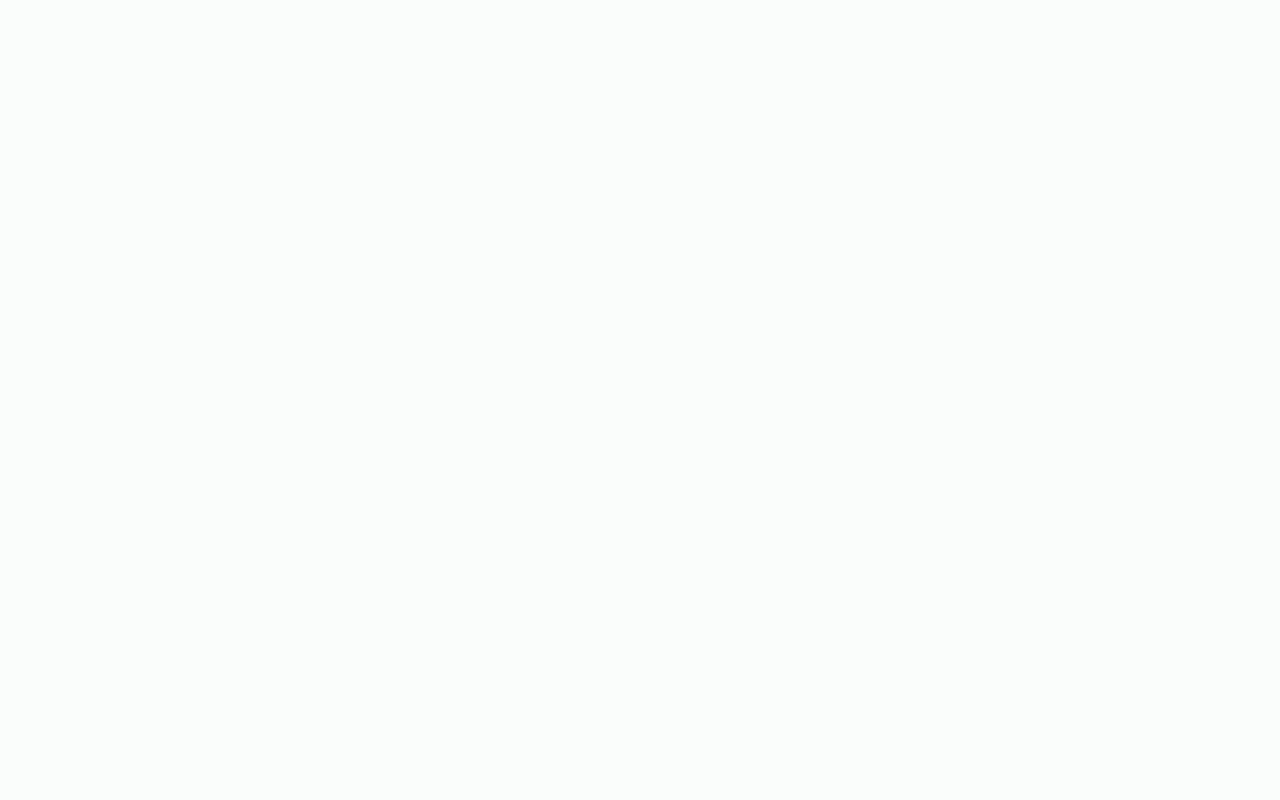
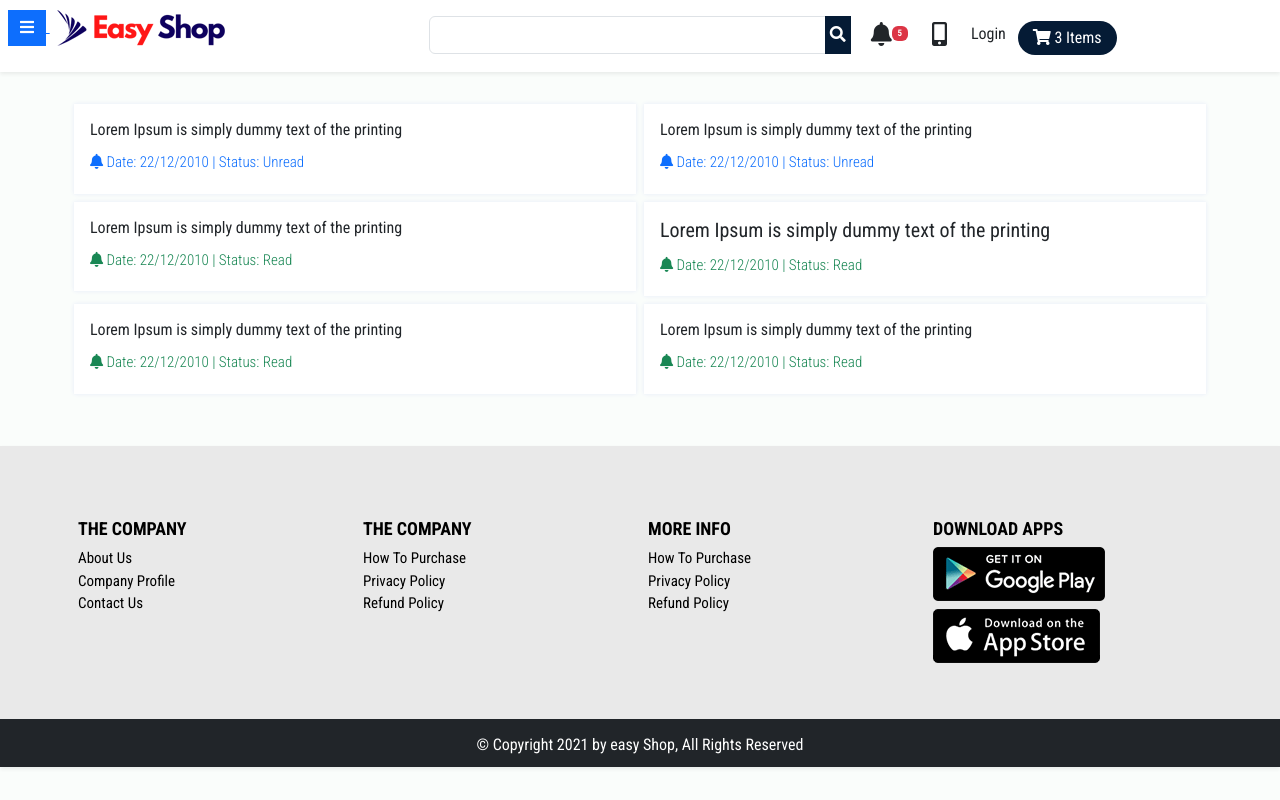
Before and after one commit to cseshahriar/pwa-ecommerce, a React (Create React App) app in the folder frontend/: page /notification in a window 1280 px wide. Before the commit this address had no page. Built offline with nearby package versions, Linux system fonts and the light colour scheme; grey boxes are pictures that could not be loaded.

Commit message:
notification page design

```diff
--- /dev/null
+++ b/frontend/src/components/Notification/Notification.jsx
@@ -0,0 +1,125 @@
+import React, { Component, Fragment } from "react";
+import { Container, Row, Col, Card, Button, Modal } from "react-bootstrap";
+
+class Notification extends Component {
+  constructor() {
+    super();
+    this.state = {
+      show: false,
+    };
+  }
+
+  handleClose = () => {
+    this.setState({ show: false });
+  };
+
+  handleShow = () => {
+    this.setState({ show: true });
+  };
+
+  render() {
+    return (
+      <Fragment>
+        <Container className="TopSection">
+          <Row>
+            <Col className=" p-1 " md={6} lg={6} sm={12} xs={12}>
+              <Card onClick={this.handleShow} className="notification-card">
+                <Card.Body>
+                  <h6> Lorem Ipsum is simply dummy text of the printing</h6>
+                  <p className="py-1  px-0 text-primary m-0">
+                    <i className="fa  fa-bell"></i> Date: 22/12/2010 | Status:
+                    Unread
+                  </p>
+                </Card.Body>
+              </Card>
+            </Col>
+
+            <Col className=" p-1 " md={6} lg={6} sm={12} xs={12}>
+              <Card onClick={this.handleShow} className="notification-card">
+                <Card.Body>
+                  <h6> Lorem Ipsum is simply dummy text of the printing</h6>
+                  <p className="py-1   px-0 text-primary m-0">
+                    <i className="fa  fa-bell"></i> Date: 22/12/2010 | Status:
+                    Unread
+                  </p>
+                </Card.Body>
+              </Card>
+            </Col>
+
+            <Col className="p-1" md={6} lg={6} sm={12} xs={12}>
+              <Card className="notification-card">
+                <Card.Body>
+                  <h6> Lorem Ipsum is simply dummy text of the printing</h6>
+                  <p className="py-1  px-0 text-success m-0">
+                    <i className="fa  fa-bell"></i> Date: 22/12/2010 | Status:
+                    Read
+                  </p>
+                </Card.Body>
+              </Card>
+            </Col>
+
+            <Col className="p-1" md={6} lg={6} sm={12} xs={12}>
+              <Card className="notification-card">
+                <Card.Body>
+                  <h5> Lorem Ipsum is simply dummy text of the printing</h5>
+                  <p className="py-1  px-0 text-success m-0">
+                    <i className="fa fa-bell"></i> Date: 22/12/2010 | Status:
+                    Read
+                  </p>
+                </Card.Body>
+              </Card>
+            </Col>
+
+            <Col className="p-1" md={6} lg={6} sm={12} xs={12}>
+              <Card className="notification-card">
+                <Card.Body>
+                  <h6> Lorem Ipsum is simply dummy text of the printing</h6>
+                  <p className="py-1  px-0 text-success m-0">
+                    <i className="fa  fa-bell"></i> Date: 22/12/2010 | Status:
+                    Read
+                  </p>
+                </Card.Body>
+              </Card>
+            </Col>
+
+            <Col className="p-1" md={6} lg={6} sm={12} xs={12}>
+              <Card className="notification-card">
+                <Card.Body>
+                  <h6> Lorem Ipsum is simply dummy text of the printing</h6>
+                  <p className="py-1 px-0 text-success m-0">
+                    <i className="fa  fa-bell"></i> Date: 22/12/2010 | Status:
+                    Read
+                  </p>
+                </Card.Body>
+              </Card>
+            </Col>
+          </Row>
+        </Container>
+
+        <Modal show={this.state.show} onHide={this.handleClose}>
+          <Modal.Header closeButton>
+            <h6>
+              <i className="fa fa-bell"></i> Date:11/05/2021
+            </h6>
+          </Modal.Header>
+          <Modal.Body>
+            <h6>Woohoo, you're reading this text in a modal!</h6>
+            <p>
+              Each course has been hand-tailored to teach a specific skill. I
+              hope you agree! Whether you’re trying to learn a new skill from
+              scratch or want to refresh your memory on something you’ve learned
+              in the past, you’ve come to the right place.
+            </p>
+          </Modal.Body>
+          <Modal.Footer>
+            <Button variant="secondary" onClick={this.handleClose}>
+              Close
+            </Button>
+          </Modal.Footer>
+        </Modal>
+      </Fragment>
+    );
+  }
+}
+
+export default Notification;
--- a/frontend/src/components/common/NavMenuDesktop.jsx
+++ b/frontend/src/components/common/NavMenuDesktop.jsx
@@ -65,12 +65,12 @@ class NavMenuDesktop extends Component {
                 </Col>
 
                 <Col className="p-1 mt-1" lg={4} md={4} sm={12} xs={12}>
-                  <Link to="/" className="btn">
+
+                  <Link to="/notification" className="btn">
                     <i className="fa h4 fa-bell"></i>
-                    <sup>
-                      <span className="badge text-white bg-danger">5</span>
-                    </sup>
+                    <sup><span className="badge text-white bg-danger">5</span></sup>
                   </Link>
+
                   <a className="btn">
                     <i className="fa h4 fa-mobile-alt"></i>
                   </a>
--- /dev/null
+++ b/frontend/src/pages/NotificationPage.jsx
@@ -0,0 +1,40 @@
+import React, { Component, Fragment } from 'react'
+import FooterDesktop from '../components/common/FooterDesktop'
+import FooterMobile from '../components/common/FooterMobile'
+import NavMenuDesktop from '../components/common/NavMenuDesktop'
+import NavMenuMobile from '../components/common/NavMenuMobile'
+import Notification from '../components/Notification/Notification'
+
+class NotificationPage extends Component {
+
+     componentDidMount(){
+          window.scroll(0,0)
+     }
+
+     render() {
+          return (
+            <Fragment>
+               <div className="Desktop">
+                    <NavMenuDesktop />
+               </div>
+
+               <div className="Mobile">
+                    <NavMenuMobile />
+               </div>
+
+               <Notification />
+
+               <div className="Desktop">
+                    <FooterDesktop/>
+               </div>
+
+               <div className="Mobile">
+                    <FooterMobile/>
+               </div>
+
+            </Fragment>
+          )
+     }
+}
+
+export default NotificationPage
--- a/frontend/src/routes/AppRoute.js
+++ b/frontend/src/routes/AppRoute.js
@@ -11,6 +11,7 @@ import PurchasePage from '../pages/PurchasePage';
 import RefundPage from '../pages/RefundPage';
 
 import ProductDetailsPage from '../pages/ProductDetailsPage';
+import NotificationPage from '../pages/NotificationPage';
 
 class AppRoute extends Component {
 
@@ -25,7 +26,8 @@ class AppRoute extends Component {
                     <Route path="/purchase" element={<PurchasePage/>} />
                     <Route path="/privacy" element={<PrivacyPage/>} />
                     <Route path="/refund" element={<RefundPage/>} />
-                    <Route path="/productdetails" element={ProductDetailsPage} />
+                    <Route path="/productdetails" element={<ProductDetailsPage/>} />
+                    <Route path="/notification" element={<NotificationPage/>} />
                 </Routes>
             </BrowserRouter>
        </Fragment>
```
